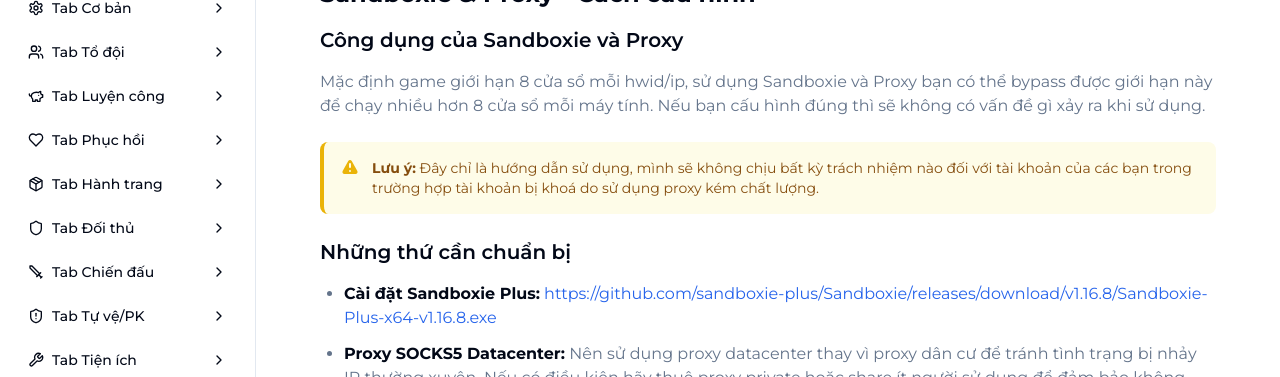
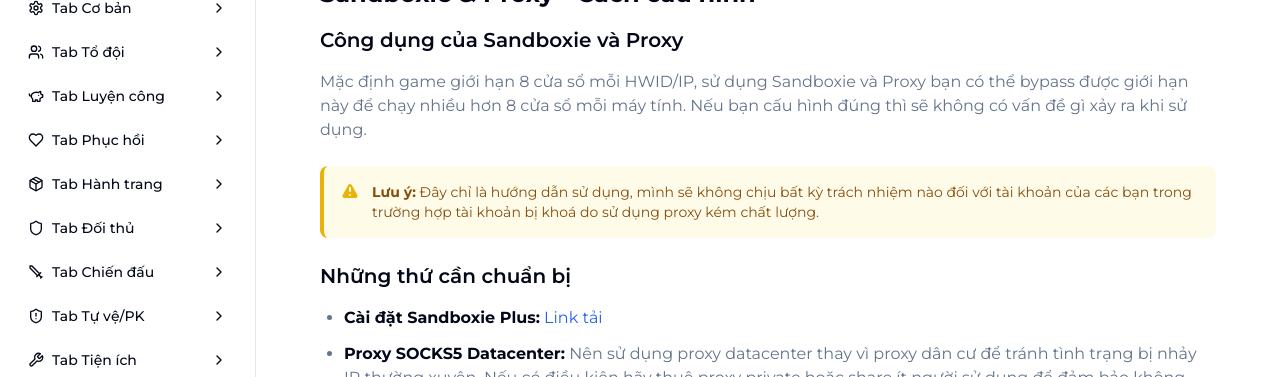
Before and after one commit to quangdo126/jxtdauto, a Next.js app: page /sandboxie-proxy/cach-cau-hinh in a window 1280 px wide. Shown: the part 135-512 px from the top of the page. Built offline with nearby package versions, Linux system fonts and the light colour scheme; no server answers.

Commit message:
Update Sandboxie Proxy configuration page to correct HWID/IP capitalization and replace download link text with a more user-friendly label.

```diff
--- a/app/sandboxie-proxy/cach-cau-hinh/page.tsx
+++ b/app/sandboxie-proxy/cach-cau-hinh/page.tsx
@@ -12,7 +12,7 @@
             <div>
               <h2 className="mb-4 text-xl font-semibold">Công dụng của Sandboxie và Proxy</h2>
               <p className="mb-4 text-muted-foreground">
-                Mặc định game giới hạn 8 cửa sổ mỗi hwid/ip, sử dụng Sandboxie và Proxy bạn có thể bypass được giới hạn này để chạy nhiều hơn 8 cửa sổ mỗi máy tính. Nếu bạn cấu hình đúng thì sẽ không có vấn đề gì xảy ra khi sử dụng.
+                Mặc định game giới hạn 8 cửa sổ mỗi HWID/IP, sử dụng Sandboxie và Proxy bạn có thể bypass được giới hạn này để chạy nhiều hơn 8 cửa sổ mỗi máy tính. Nếu bạn cấu hình đúng thì sẽ không có vấn đề gì xảy ra khi sử dụng.
               </p>
             </div>
 
@@ -42,7 +42,7 @@
                     rel="noopener noreferrer"
                     className="text-primary hover:underline"
                   >
-                    https://github.com/sandboxie-plus/Sandboxie/releases/download/v1.16.8/Sandboxie-Plus-x64-v1.16.8.exe
+                    Link tải
                   </a>
                 </li>
                 <li>
```
